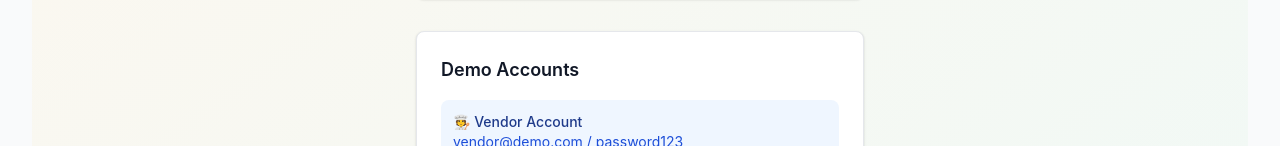
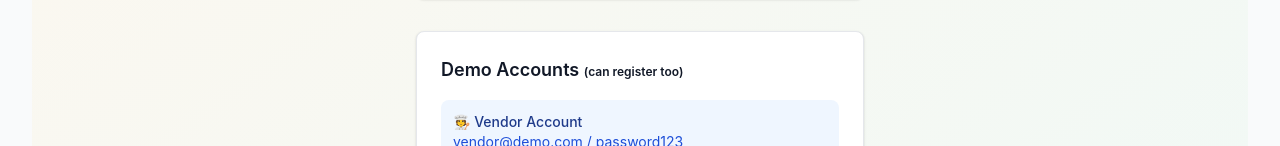
Before and after one commit to 420-Paliwal/Tutedude-Hackathon, a React (Vite) app in the folder client/: page /login in a window 1280 px wide. Shown: the part 581-727 px from the top of the page. Built offline with nearby package versions, Linux system fonts and the light colour scheme; the HTML template or start-up script is replaced by a standard one.

Commit message:
add additional information on login page

```diff
--- a/client/src/pages/Login.jsx
+++ b/client/src/pages/Login.jsx
@@ -120,7 +120,7 @@ const Login = () => {
         {/* Demo Accounts */}
         <div className="card">
           <div className="card-content">
-            <h3 className="text-lg font-semibold text-gray-900 mb-4">Demo Accounts</h3>
+            <h3 className="text-lg font-semibold text-gray-900 mb-4">Demo Accounts <span className='text-xs'>(can register too)</span></h3>
             <div className="space-y-3 text-sm">
               <div className="p-3 bg-blue-50 rounded-lg">
                 <p className="font-medium text-blue-900">🧑‍🍳 Vendor Account</p>
```
